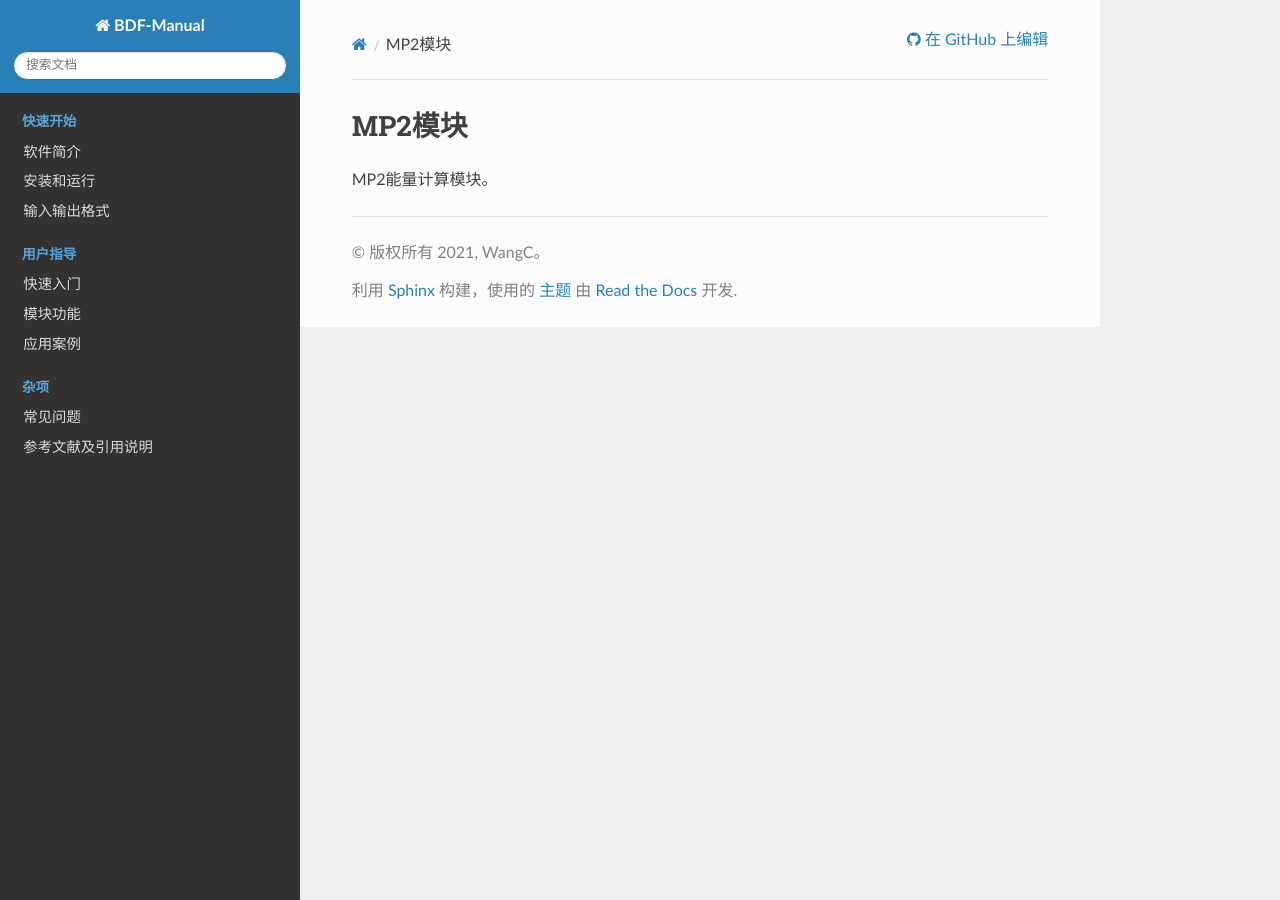
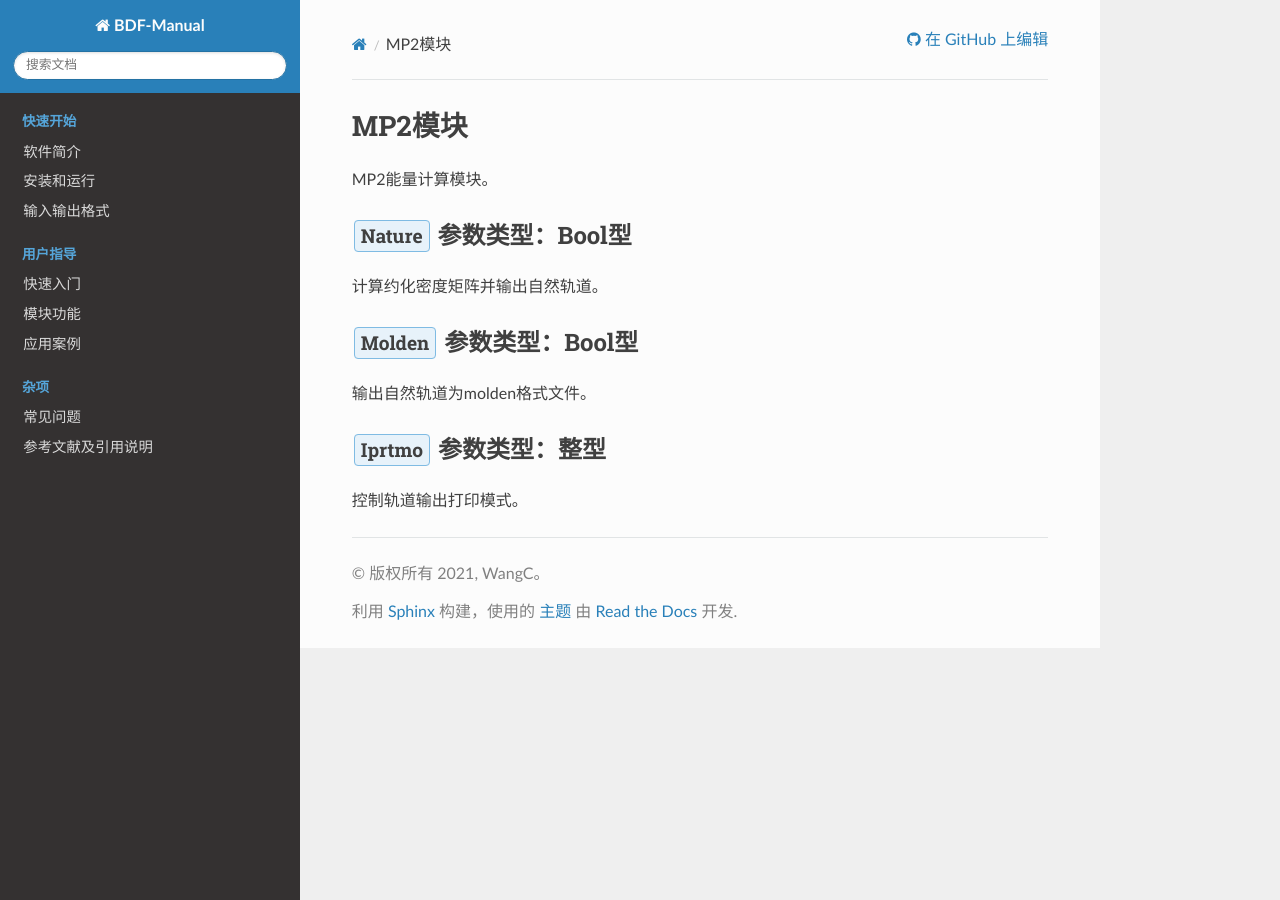
Before and after one commit to BDF-manual-maintenance/BDF-Manual, a Sphinx documentation site: the page built from source/module/mp2.rst, in a window 1280 px wide. Built offline with Sphinx 7.4.7 and the Read the Docs theme 2.0.0, drawn with Linux system fonts in a browser that asks for light colours; pages that are not in the unit, such as notebooks, are missing from menus.

Commit message:
Update mp2.rst

```diff
--- a/source/module/mp2.rst
+++ b/source/module/mp2.rst
@@ -1,3 +1,15 @@
 MP2模块
 ================================================
 MP2能量计算模块。
+
+:guilabel:`Nature` 参数类型：Bool型
+------------------------------------------------
+计算约化密度矩阵并输出自然轨道。
+
+:guilabel:`Molden` 参数类型：Bool型
+---------------------------------------------------
+输出自然轨道为molden格式文件。
+
+:guilabel:`Iprtmo` 参数类型：整型
+------------------------------------------------
+控制轨道输出打印模式。
```
